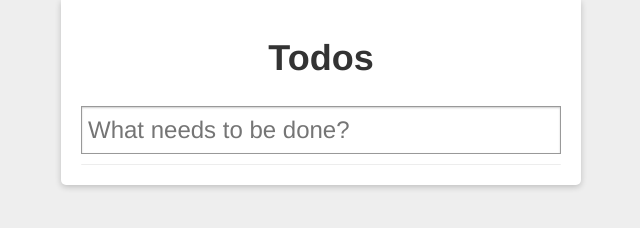
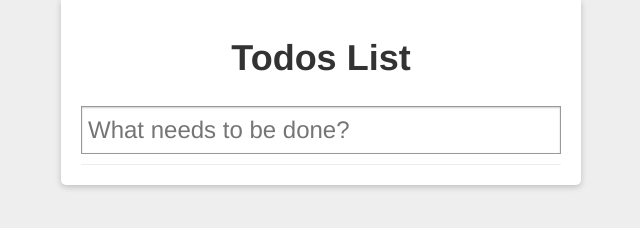
Before and after one commit to anilbojja/todo, a plain HTML site: page index.html in a window 1280 px wide. Shown: the whole page, without its empty margins (319-959 px from the left). Drawn offline with Linux system fonts and the light colour scheme.

Commit message:
Changed Title

```diff
--- a/index.html
+++ b/index.html
@@ -10,7 +10,7 @@
 <div id="todoapp">
 
       <div class="title">
-        <h1>Todos</h1>
+        <h1>Todos List</h1>
       </div>
 
       <div class="content">
```
